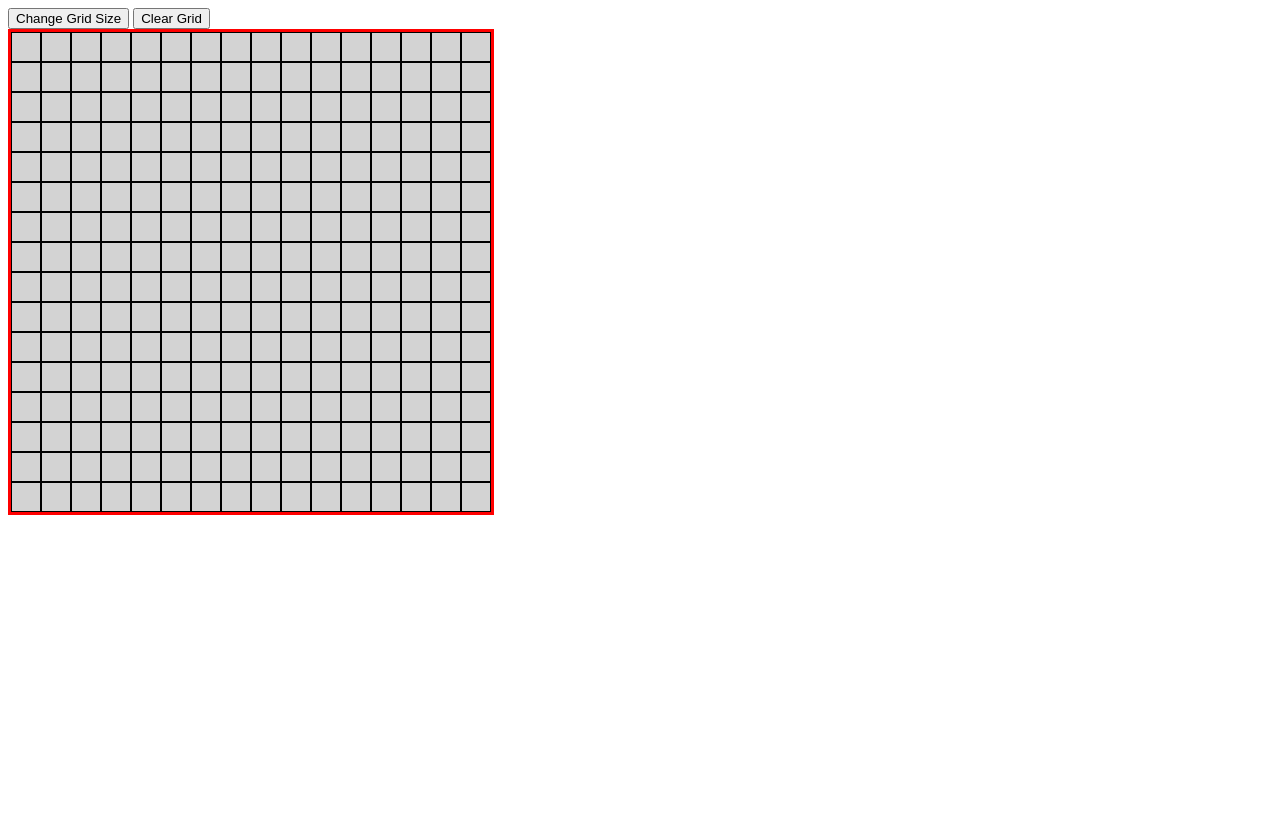
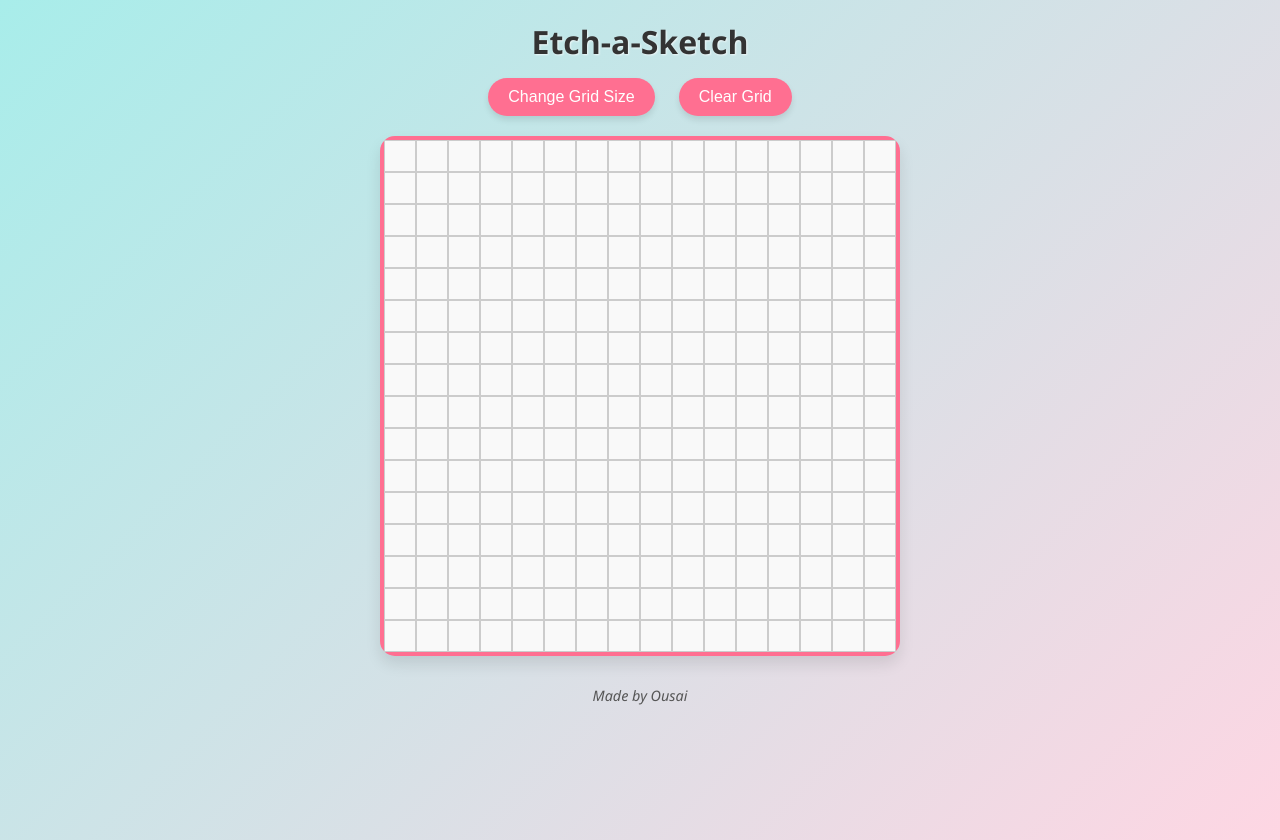
Before and after one commit to Ousainou08/Etch-a-sketch, a plain HTML site: page index.html in a window 1280 px wide. Before the commit the page ends 800 px from the top, so only its background shows below. Drawn offline with Linux system fonts and the light colour scheme.

Commit message:
changd ui

```diff
--- a/index.html
+++ b/index.html
@@ -8,9 +8,20 @@
   <script src="script.js" defer></script>
 </head>
 <body>
-  <button id="resize-button">Change Grid Size</button>
-  <button id="clear-button">Clear Grid</button>
+  <header>Etch-a-Sketch</header>
+
+  <div class="controls">
+    <button id="resize-button">Change Grid Size</button>
+    <button id="clear-button">Clear Grid</button>
+  </div>
+
   <div id="container"></div>
 
+  <script src="script.js"></script>
+
 </body>
+<footer>
+  Made by Ousai
+</footer>
+
 </html>
--- a/script.js
+++ b/script.js
@@ -2,7 +2,7 @@ const container = document.querySelector('#container');
 const resizeButton = document.getElementById('resize-button');
 const clearButton = document.getElementById('clear-button');
 
-const GRID_SIZE_PX = 486;
+const GRID_SIZE_PX = 520; // Total size of the grid in pixels
 
 function createGrid(n) {
   container.innerHTML = '';
--- a/styles.css
+++ b/styles.css
@@ -1,15 +1,71 @@
+/* Background and layout */
+body {
+  margin: 0;
+  font-family: 'Segoe UI', Tahoma, Geneva, Verdana, sans-serif;
+  background: linear-gradient(135deg, #a8edea 0%, #fed6e3 100%);
+  display: flex;
+  flex-direction: column;
+  align-items: center;
+  min-height: 100vh;
+  padding: 20px;
+}
+
+/* Header */
+header {
+  font-size: 2rem;
+  font-weight: 700;
+  color: #333;
+  margin-bottom: 15px;
+  text-shadow: 1px 1px 2px rgba(255,255,255,0.7);
+}
+
+/* Container for buttons */
+.controls {
+  margin-bottom: 20px;
+}
+
+button {
+  background-color: #ff6f91;
+  border: none;
+  color: white;
+  padding: 10px 20px;
+  margin: 0 10px;
+  font-size: 1rem;
+  border-radius: 25px;
+  cursor: pointer;
+  box-shadow: 0 4px 6px rgba(0,0,0,0.1);
+  transition: background-color 0.3s ease;
+}
+
+button:hover {
+  background-color: #ff4c68;
+}
+
+/* Grid container styling */
 #container {
-  width: 486px;
-  height: 486px;
-  border: 3px solid red;
+  width: 520px;
+  height: 520px;
+  border: 4px solid #ff6f91;
+  border-radius: 15px;
   display: flex;
   flex-wrap: wrap;
   box-sizing: border-box;
+  background-color: #fff;
+  box-shadow: 0 8px 15px rgba(0,0,0,0.1);
 }
 
+/* Squares */
 .square {
-  border: 1px solid black;
+  border: 1px solid #ccc;
   box-sizing: border-box;
-  background-color: lightgray;
+  background-color: #f9f9f9;
   transition: background-color 0.3s ease;
 }
+footer {
+  margin-top: 30px;
+  font-size: 0.9rem;
+  color: #555;
+  text-align: center;
+  font-style: italic;
+  user-select: none;
+}
```
